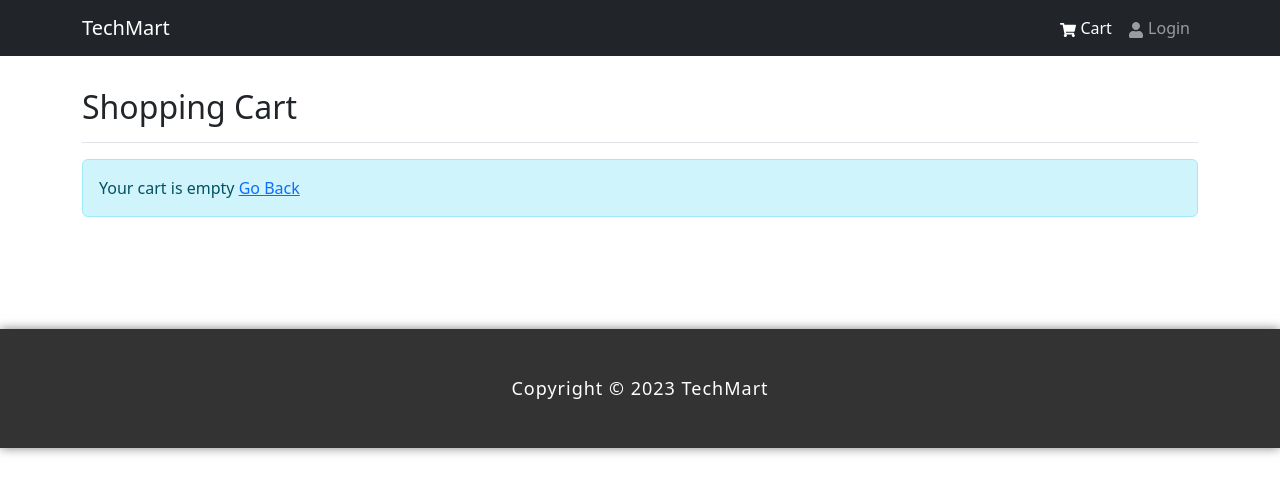
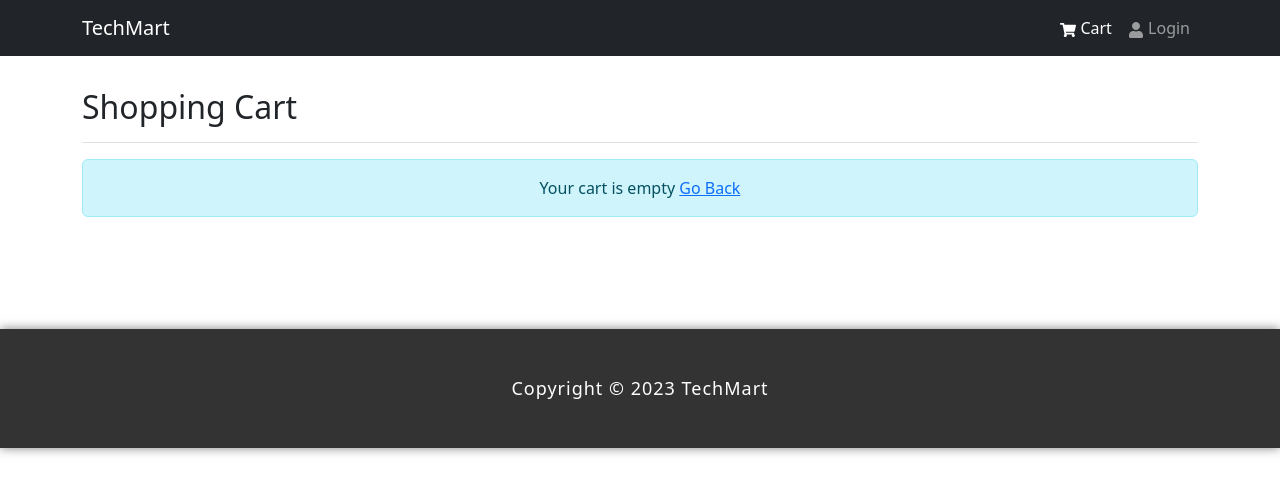
Before and after one commit to MarkHmnv/TechMart, a React (Create React App) app in the folder client/: page /cart in a window 1280 px wide. Shown: the top 494 px of the page. Built offline with nearby package versions, Linux system fonts and the light colour scheme.

Commit message:
Add cart-badge and message CSS classes

```diff
--- a/client/src/assets/styles/main.css
+++ b/client/src/assets/styles/main.css
@@ -50,3 +50,11 @@
     border-radius: 50%;
     display: block;
 }
+
+.cart-badge {
+    margin-left: 5px;
+}
+
+.message {
+    text-align: center;
+}
```
